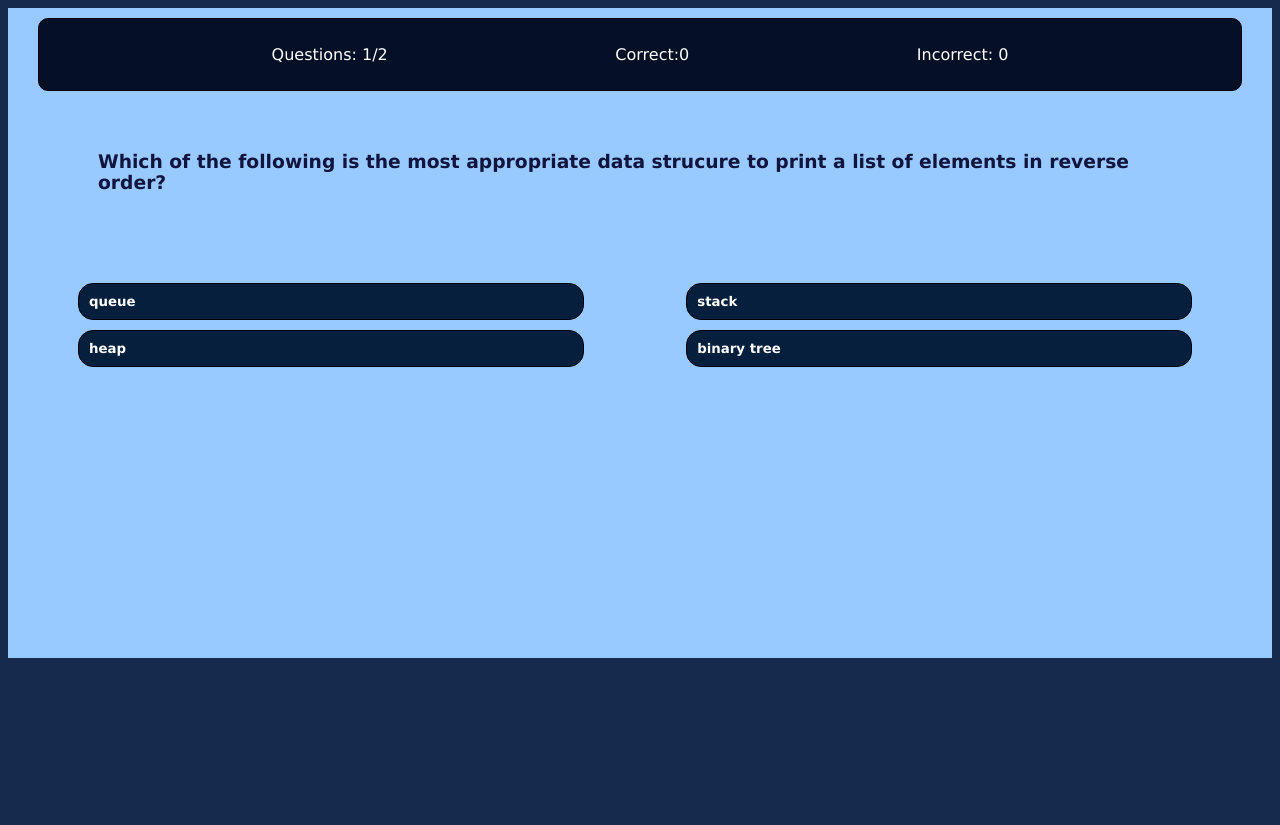
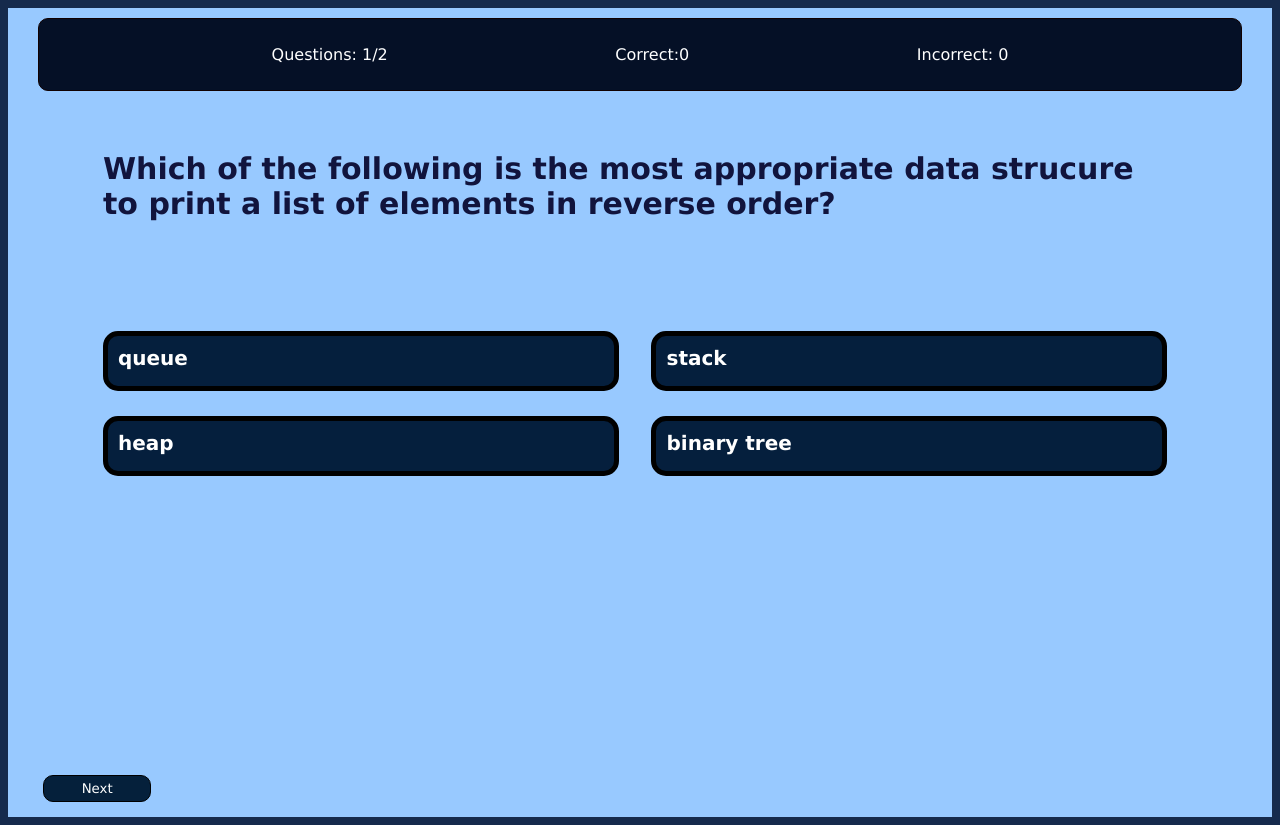
Before and after one commit to drummondsk/react-technical-interviews-quiz, a React (Vite) app: page / in a window 1280 px wide. Before the commit the page ends 800 px from the top, so only its background shows below. Built offline with nearby package versions, Linux system fonts and the light colour scheme.

Commit message:
Altered the styling of components on the page

```diff
--- a/src/App.module.scss
+++ b/src/App.module.scss
@@ -5,10 +5,9 @@
 }
 
 .appButton {
-    display: grid;
+    display: block;
     padding: 5px;
-    margin: 5px;
-    width: 10%;
+    margin: 0px 5px 5px;
     font-family: Verdana, sans-serif;
     color: #FFFFFF;
     background-color: #05203B;
@@ -18,4 +17,8 @@
     &:hover {
         border: 1px solid #FFFFFF;
     }
+
+    align-items:start;
+    align-content:start;
+    width:9%;
 }
--- a/src/App.tsx
+++ b/src/App.tsx
@@ -55,11 +55,10 @@ function App() {
                 question={allQuestions.questions[currentQuestionIdx]}
                 onSubmit={onSubmit}
             />
-            {waitingToAdvance &&
+            {true &&
                 <button onClick={advavnceOnClick} className={styles.appButton}>
                     Next
-                </button>}
-        </div>
+                </button>}</div>
     );
 }
 
--- a/src/components/Answer.module.scss
+++ b/src/components/Answer.module.scss
@@ -6,14 +6,17 @@
     color: #FFFFFF;
     font-family: Verdana, sans-serif;
     font-weight: 600;
-    border: 1px solid #000000;
+    border: 5px solid #000000;
     outline: inherit;
     border-radius: 15px;
     gap: 10px;
-    width: 45%;
     cursor: pointer;
 
     &:hover {
-        border: 1px solid #FFFFFF;
+        border: 5px solid #FFFFFF;
     }
+
+    width:48%;
+    height:60px;
+    font-size:20px;
 }
--- a/src/components/Answers.module.scss
+++ b/src/components/Answers.module.scss
@@ -5,6 +5,7 @@
     justify-items: end;
     justify-content: space-between;
     flex-wrap: wrap;
-    padding: 30px;
+    padding: 50px;
     margin: 10px 10px 20%;
+    gap: 15px 8px;
 }
--- a/src/components/Questions.module.scss
+++ b/src/components/Questions.module.scss
@@ -11,4 +11,11 @@
     justify-items: center;
     align-content: center;
     justify-content: center;
+    font-size: 30px;
 }
+
+.ques-container {
+    padding: 0px;
+    margin: 5px;
+    height: 40%;
+}
--- a/src/components/Questions.tsx
+++ b/src/components/Questions.tsx
@@ -7,7 +7,7 @@ type Props = {
 }
 
 function QuesitonComp(props: Props) {
-    return <div>
+    return <div className={Questions_module['ques-container']}>
         <h3 className={Questions_module.question}>{props.question.question}</h3>
         <Answers question={props.question} onSubmit={props.onSubmit} />
     </div>
```
